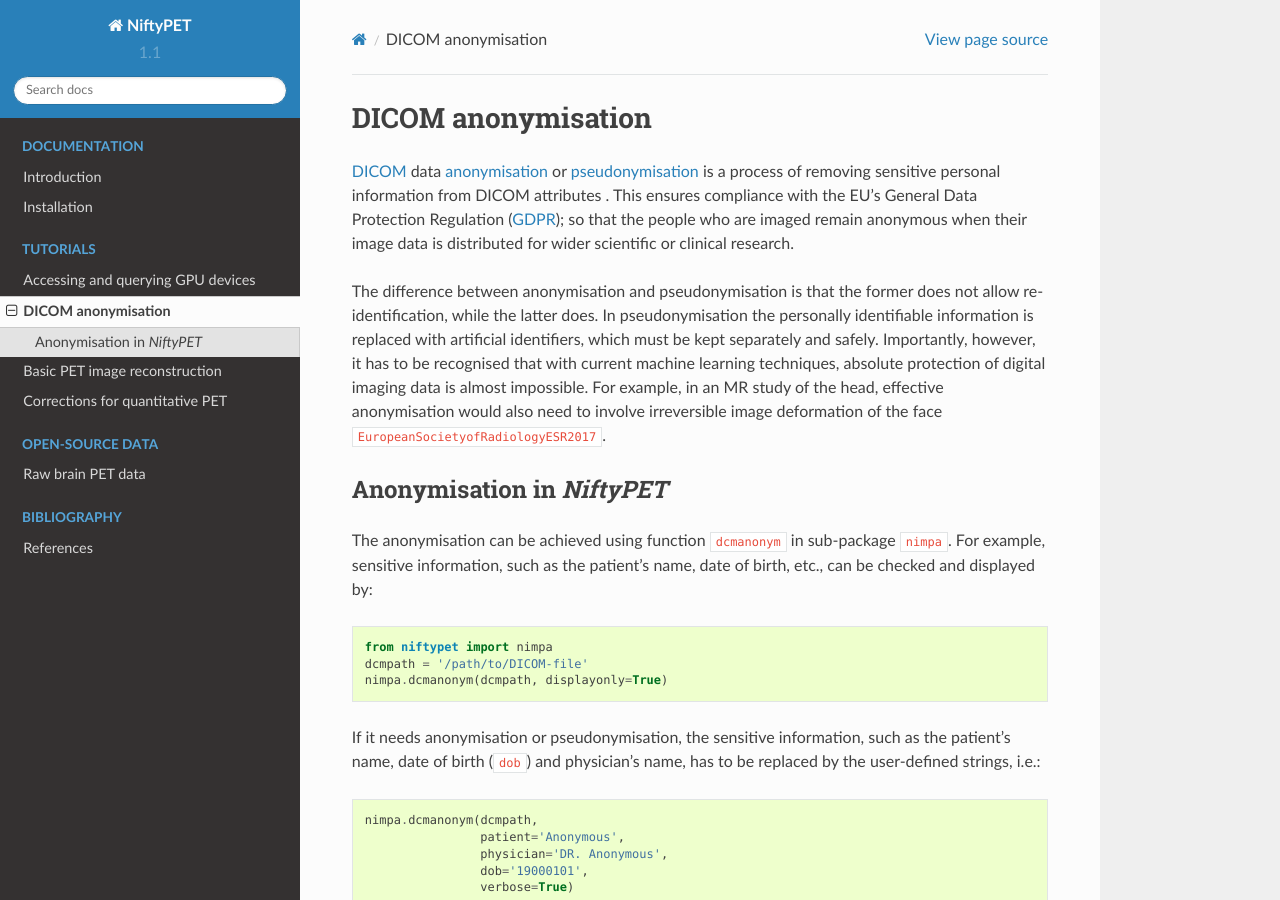
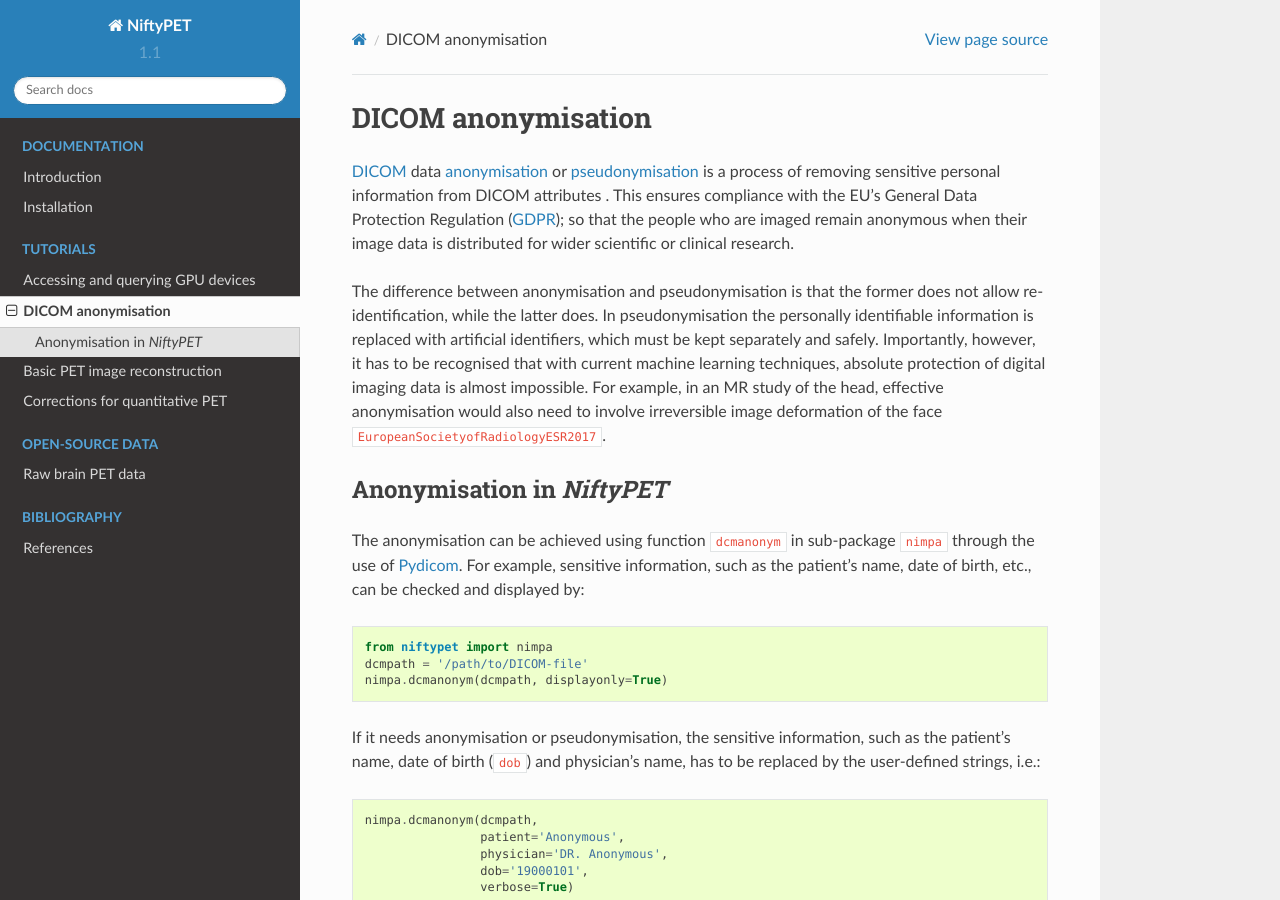
Before and after one commit to NiftyPET/NiftyPET, a Sphinx documentation site: the page built from docs/tutorials/anonym.rst, in a window 1280 px wide and 900 px high. Built offline with Sphinx 7.4.7 and the Read the Docs theme 2.0.0, drawn with Linux system fonts in a browser that asks for light colours; formulas are drawn with MathJax 3; cross-references to code outside the pages are shown as plain code.

Commit message:
added DICOM anonymisation

```diff
--- a/docs/tutorials/anonym.rst
+++ b/docs/tutorials/anonym.rst
@@ -10,7 +10,7 @@
 Anonymisation in *NiftyPET*
 ---------------------------
 
-The anonymisation can be achieved using function ``dcmanonym`` in sub-package ``nimpa``.  For example, sensitive information, such as the patient's name, date of birth, etc., can be checked and displayed by:
+The anonymisation can be achieved using function ``dcmanonym`` in sub-package ``nimpa`` through the use of `Pydicom <https://pydicom.github.io/pydicom/stable/getting_started.html>`_.  For example, sensitive information, such as the patient's name, date of birth, etc., can be checked and displayed by:
 
 .. code-block:: python
 
```
